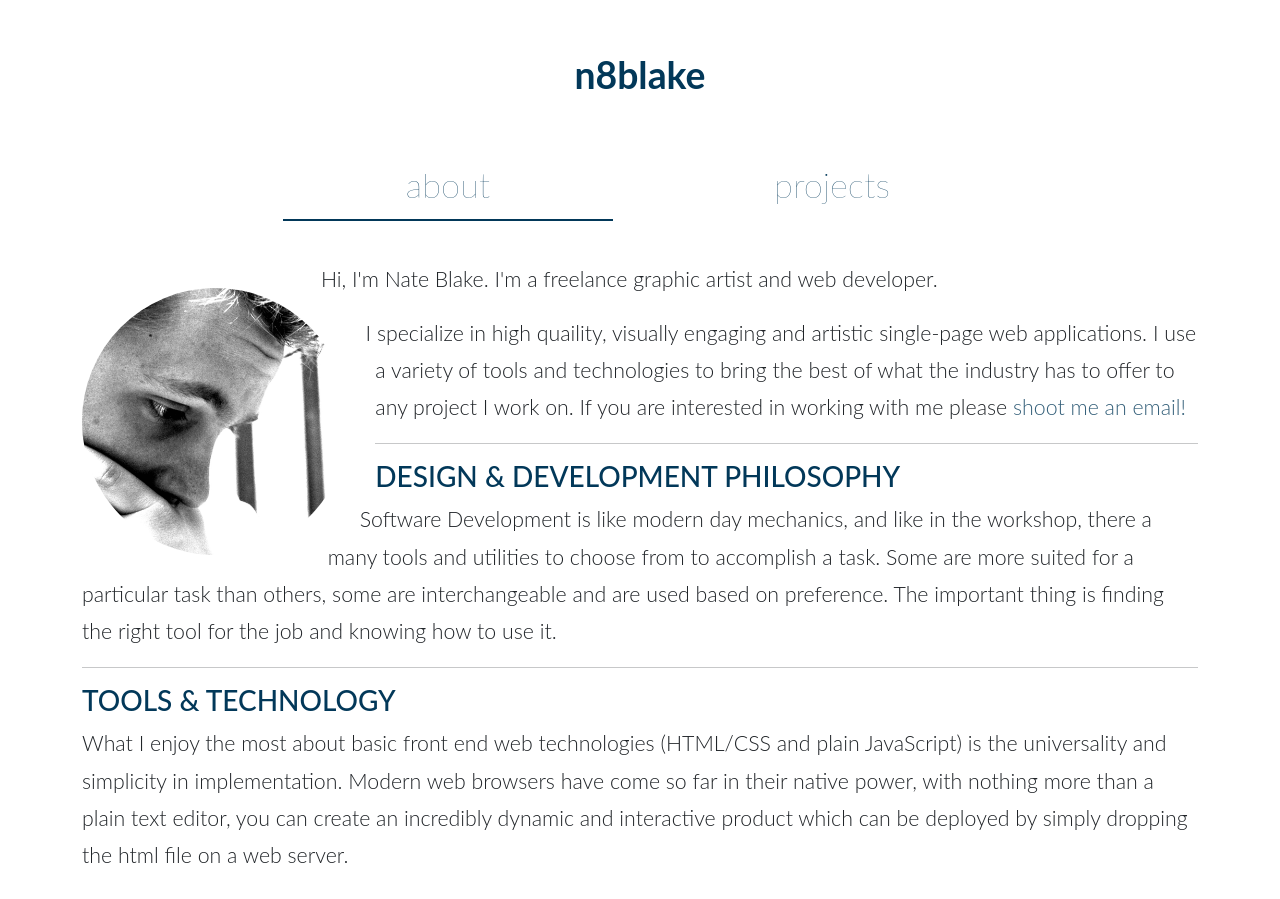
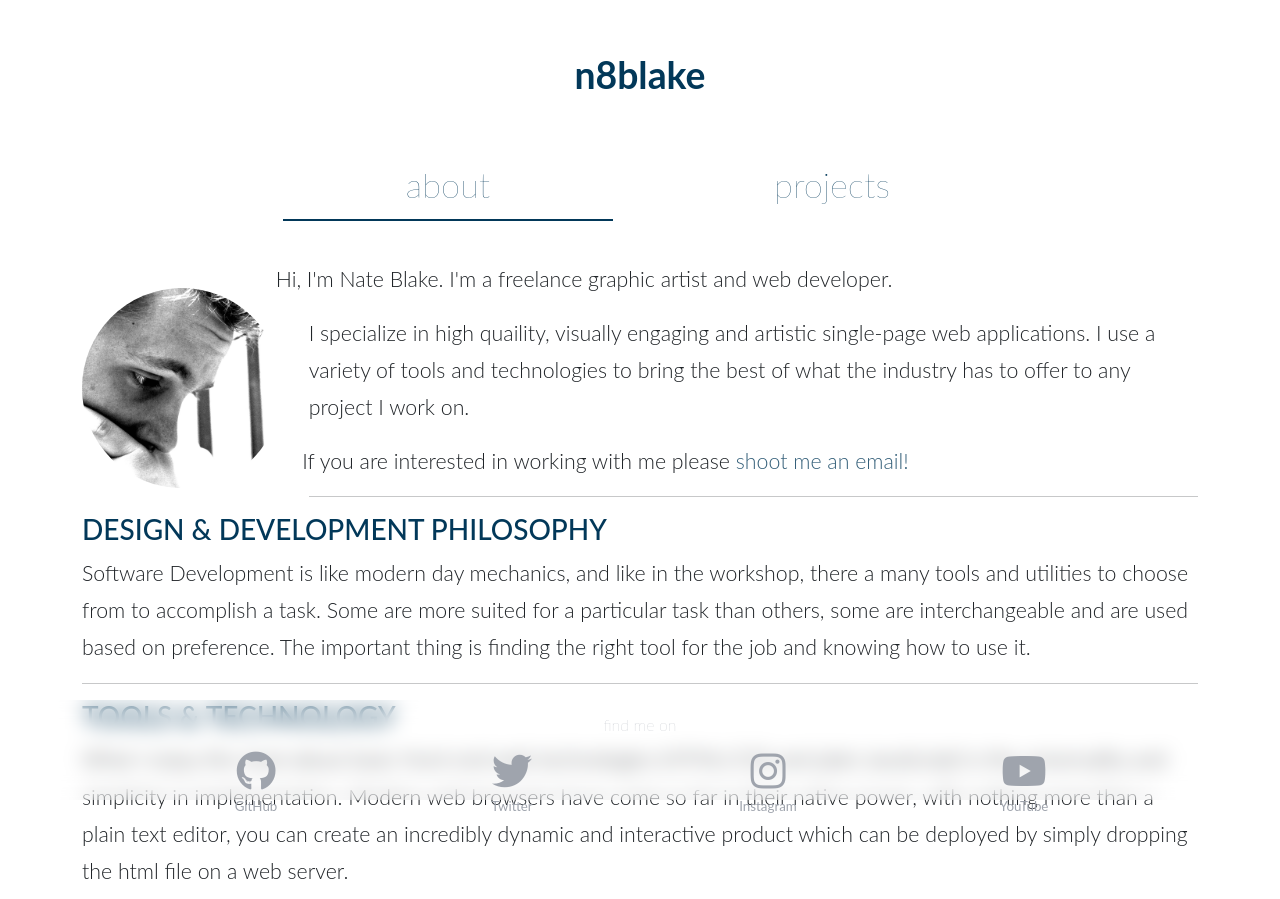
Before and after one commit to n8blake/portfolio-react, a React (Create React App) app in the folder client/: page / in a window 1280 px wide. Shown: the top 899 px of the page. Built offline with nearby package versions, Linux system fonts and the light colour scheme; a web font is replaced by a local one.

Commit message:
Add fontawesome and Footer component

```diff
--- a/client/package.json
+++ b/client/package.json
@@ -5,6 +5,7 @@
   "private": true,
   "proxy": "http://localhost:3001/",
   "dependencies": {
+    "@fortawesome/fontawesome-free": "^5.15.3",
     "bootstrap": "^5.0.2",
     "react": "^16.13.1",
     "react-dom": "^16.13.1",
--- a/client/src/App.js
+++ b/client/src/App.js
@@ -5,15 +5,16 @@ import Nav from "./components/Nav";
 import About from "./pages/About";
 import Projects from "./pages/Projects";
 import NoMatch from "./pages/NoMatch";
+import Footer from "./components/Footer";
 import "./App.scss";
 
 function App(props) {
   return (
-    <div >
+    <span >
       <Header />
       <Router>
         <Nav />
-        <div className="container">
+        <main className="container">
         <Switch>
           <Route exact path={["/", "/about"]}>
             <About />
@@ -25,9 +26,10 @@ function App(props) {
             <NoMatch />
           </Route>
         </Switch>
-        </div>
+        </main>
       </Router>
-    </div>
+      <Footer />
+    </span>
   );
 }
 
--- /dev/null
+++ b/client/src/components/Footer/footer.scss
@@ -0,0 +1,81 @@
+@import "../../../node_modules/@fortawesome/fontawesome-free/scss/fontawesome.scss";
+@import "../../../node_modules/@fortawesome/fontawesome-free/scss/solid.scss";
+@import "../../../node_modules/@fortawesome/fontawesome-free/scss/brands.scss";
+@import '../../theme-colors.scss';
+
+/* footer styles */
+.footer-text {
+	color: map-get($theme-colors, "dark-gray");;
+	font-weight: lighter;
+	font-size: 12pt;
+	line-height: 18pt;
+	text-transform: lowercase;
+}
+
+.twitter::before {
+	@extend %fa-icon;
+	@extend .fab;
+	content: fa-content($fa-var-twitter);
+	display: block;
+}
+
+.instagram::before {
+	@extend %fa-icon;
+	@extend .fab;
+	content: fa-content($fa-var-instagram);
+	display: block;
+}
+
+.youtube::before {
+	@extend %fa-icon;
+	@extend .fab;
+	content: fa-content($fa-var-youtube);
+	display: block;
+}
+
+.github::before {
+	@extend %fa-icon;
+	@extend .fab;
+	content: fa-content($fa-var-github);
+	display: block;
+}
+
+
+footer {
+	position: fixed;
+	bottom: 0pt;
+	text-align: center;
+	padding-bottom: 20pt;
+	padding-top: 10pt;
+	width: 100%;
+	height: 75pt;
+	background-color: none;
+	-webkit-backdrop-filter: blur(10px);
+	backdrop-filter: blur(10px);
+}
+
+footer div a {
+	flex: 1;
+	color: map-get($theme-colors, "dark-gray");
+	text-decoration: none;
+	font-size: 10pt;
+	padding: 10pt;
+	transition: color 0.5s;
+	transition-timing-function: ease-in-out;
+	&:before {
+		display: block;
+		font-size: 30pt;
+		margin-bottom: 5pt;
+	}
+}
+
+footer div a:hover {
+	color: map-get($theme-colors, "primary");
+}
+
+div.footer-links {
+	display: flex;
+	width: 80%;
+	margin: auto;
+	justify-content: between;
+}
--- /dev/null
+++ b/client/src/components/Footer/index.js
@@ -0,0 +1,18 @@
+import React from "react";
+import './footer.scss';
+
+function Footer() {
+    return (
+        <footer>
+            <div className="footer-text">Find me on</div>
+            <div className="footer-links">
+                <a href="https://github.com/n8blake" target="_blank" className="github">GitHub</a>
+                <a href="https://twitter.com/n8blake" target="_blank" className="twitter">Twitter</a>
+                <a href="https://www.instagram.com/n8blake/" target="_blank" className="instagram">Instagram</a>
+                <a href="https://www.youtube.com/user/n8blake" target="_blank" className="youtube">YouTube</a>
+            </div>
+	    </footer>
+    );
+}
+
+export default Footer;
--- a/client/src/pages/About.js
+++ b/client/src/pages/About.js
@@ -11,7 +11,8 @@ function About(){
         <section className="section active" id="about-section">
 			<img className="about-image" src={portrait} />
 			<p>Hi, I'm Nate Blake. I'm a freelance graphic artist and web developer. </p>
-			<p>I specialize in high quaility, visually engaging and artistic single-page web applications. I use a variety of tools and technologies to bring the best of what the industry has to offer to any project I work on. If you are interested in working with me please <a href="mailto: hello@blake-ink.com">shoot me an email!</a></p>
+			<p>I specialize in high quaility, visually engaging and artistic single-page web applications. I use a variety of tools and technologies to bring the best of what the industry has to offer to any project I work on.</p>
+            <p> If you are interested in working with me please <a href="mailto: hello@blake-ink.com">shoot me an email!</a></p>
             <hr />
             <div>
                 <h3>Design &amp; Development Philosophy</h3>
--- a/client/src/pages/About.scss
+++ b/client/src/pages/About.scss
@@ -1,8 +1,8 @@
 @import '../theme-colors.scss';
 
 section>img {
-	width: 200pt;
-	height: 200pt;
+	width: 150pt;
+	height: 150pt;
 	border-radius: 50%;
 	float: left;
 	margin: 20pt;
```
Also changed, not shown: 1 other file (tests, documents, lock files or other folders).
